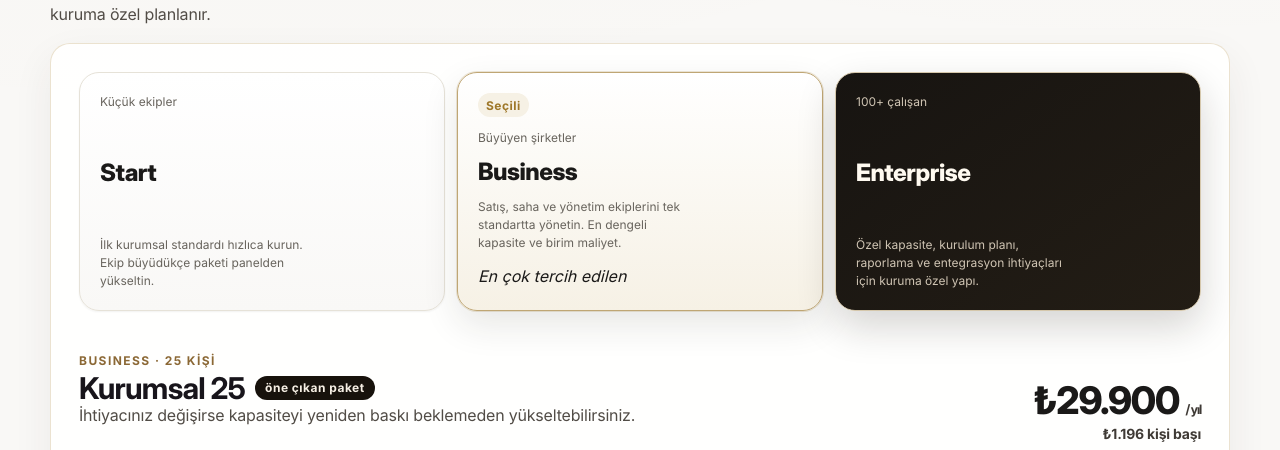
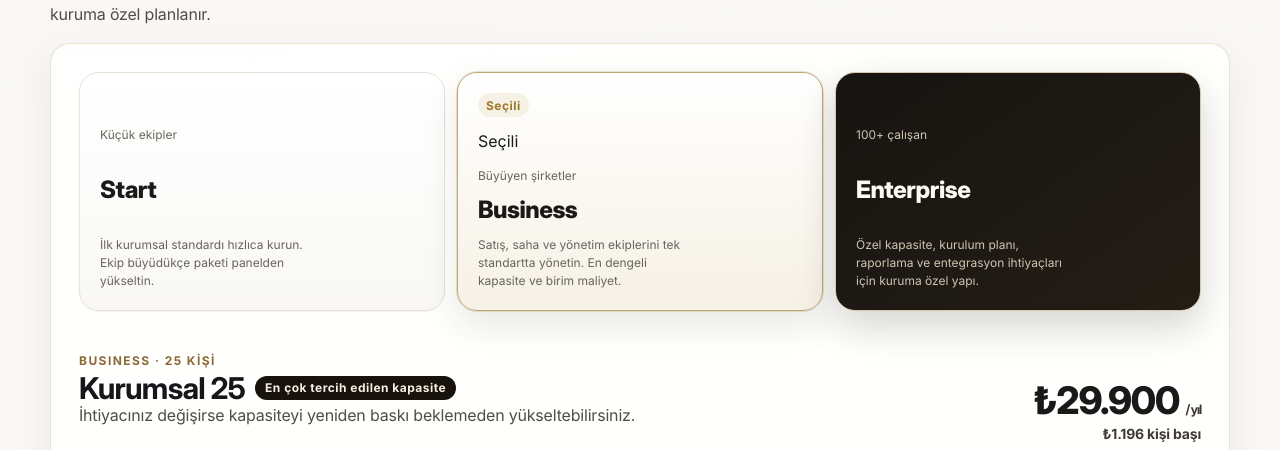
Before and after one commit to sevcanesim/id_system, a Next.js app: page /kurumsal in a window 1280 px wide. Shown: the part 1666-2116 px from the top of the page. Built offline with nearby package versions, Linux system fonts and the light colour scheme; no server answers.

Commit message:
fix(ui): stabilize corporate tier geometry and semantics

```diff
--- a/app/kurumsal/CorporatePackPicker.tsx
+++ b/app/kurumsal/CorporatePackPicker.tsx
@@ -56,7 +56,7 @@ const tiers: readonly Tier[] = [
 ] as const;
 
 function tierForSeats(seats: number): Tier {
-  return tiers.find((tier) => tier.maxSeats !== null && seats >= tier.minSeats && seats <= tier.maxSeats) ?? tiers[1];
+  return tiers.find((tier) => seats >= tier.minSeats && (tier.maxSeats === null || seats <= tier.maxSeats)) ?? tiers[0];
 }
 
 export default function CorporatePackPicker({
@@ -102,10 +102,12 @@ export default function CorporatePackPicker({
                 if (nextIndex >= 0) setIndex(nextIndex);
               }}
             >
+              <span className="corporate-pack-picker__tier-status" aria-hidden="true">
+                {active ? "Seçili" : tierOption.popular ? "En çok tercih edilen" : ""}
+              </span>
               <span className="corporate-pack-picker__tier-copy">{tierOption.eyebrow}</span>
               <strong className="corporate-pack-picker__tier-name">{tierOption.title}</strong>
               <small className="corporate-pack-picker__tier-copy">{tierOption.description}</small>
-              {tierOption.popular ? <em>En çok tercih edilen</em> : null}
             </button>
           );
         })}
@@ -114,7 +116,7 @@ export default function CorporatePackPicker({
       <div className="corporate-pack-picker__head">
         <div>
           <span className="corporate-pack-picker__kicker">{tier.title.toUpperCase()} · {pack.seats} KİŞİ</span>
-          <h3>{pack.name}{pack.popular ? <span className="corporate-pack-picker__badge">öne çıkan paket</span> : null}</h3>
+          <h3>{pack.name}{pack.popular ? <span className="corporate-pack-picker__badge">En çok tercih edilen kapasite</span> : null}</h3>
           <p>İhtiyacınız değişirse kapasiteyi yeniden baskı beklemeden yükseltebilirsiniz.</p>
         </div>
         <div className="corporate-pack-picker__price">
@@ -124,12 +126,11 @@ export default function CorporatePackPicker({
       </div>
 
       <div className="corporate-pack-picker__control">
-        <div className="corporate-pack-picker__ticks" role="list" aria-label="Ekip büyüklüğü">
+        <div className="corporate-pack-picker__ticks" aria-label="Ekip büyüklüğü">
           {packs.map((packOption, tickIndex) => (
             <button
               key={packOption.code}
               type="button"
-              role="listitem"
               className={`corporate-pack-picker__tick${tickIndex === index ? " is-active" : ""}${packOption.popular ? " is-popular" : ""}`}
               onClick={() => setIndex(tickIndex)}
               aria-label={`${packOption.seats} kullanıcı${packOption.popular ? ", en çok tercih edilen kapasite" : ""}`}
```
